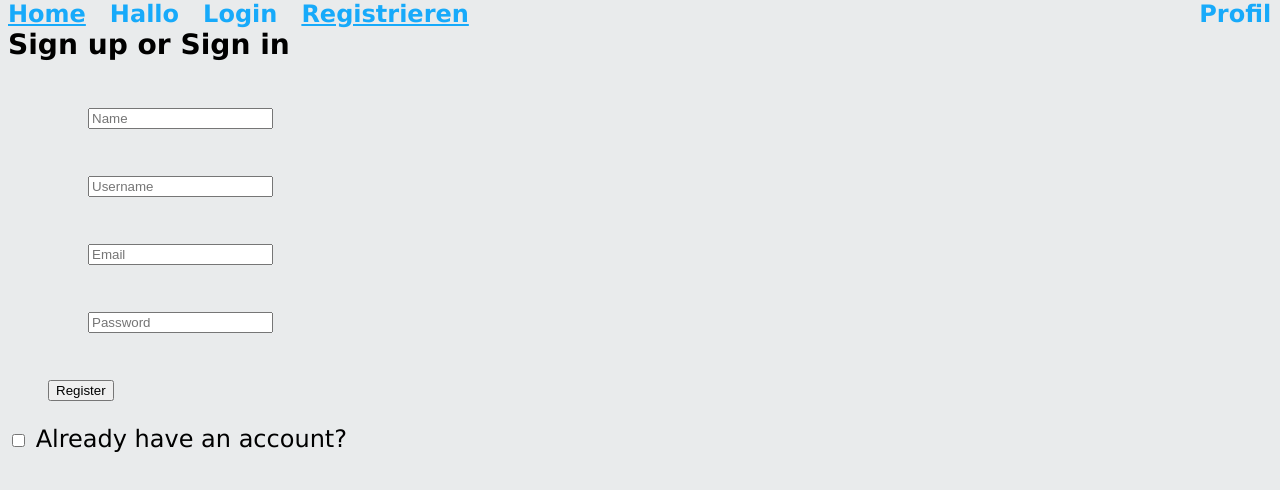
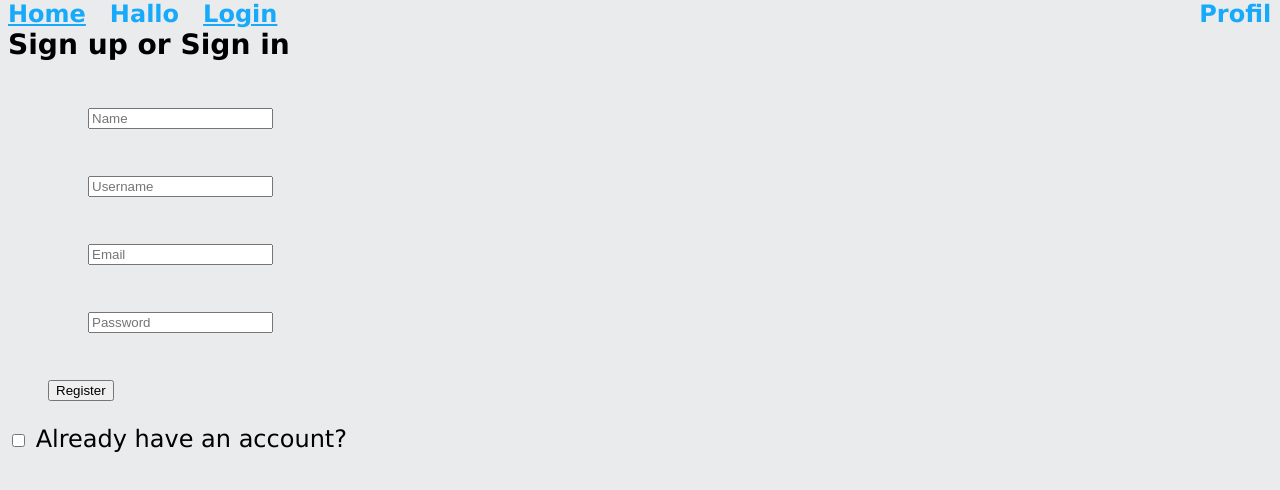
Before and after one commit to markhill343/chirper, a Vue app: page /register in a window 1280 px wide. Shown: the top 490 px of the page. Built offline with nearby package versions, Linux system fonts and the light colour scheme.

Commit message:
cleaned up

```diff
--- a/src/App.vue
+++ b/src/App.vue
@@ -24,16 +24,9 @@ const router = Router(),
       </li>
       <li :class="storeUser">
         <router-link
-          to="/login"
-          :class="{ 'router-link-active': isActive('/login') }"
-          >Login</router-link
-        >
-      </li>
-      <li :class="storeUser">
-        <router-link
           to="/register"
           :class="{ 'router-link-active': isActive('/register') }"
-          >Registrieren</router-link
+          >Login</router-link
         >
       </li>
     </ul>
--- a/src/views/ViewRegister.vue
+++ b/src/views/ViewRegister.vue
@@ -10,42 +10,6 @@ import StoreSession from "../store/StoreSession";
 import StoreUser from "../store/StoreUser";
 import StoreConfig from "../store/StoreConfig";
 import defaultAccount from "../model/defaultAccount";
-
-const router = Router(),
-  storeSession = StoreSession(),
-  session = storeSession.session,
-  storeUser = StoreUser(),
-  user = storeUser,
-  errorMessage = computed(() => session.errorMessage?.message);
-
-const storeConfig = StoreConfig(),
-  config = storeConfig.config,
-  paths = config.paths,
-  reset = () => {
-    storeSession.reset();
-    Object.assign(defaultAccount());
-  };
-
-const register3 = async () => {
-  const response = await fetch("http://localhost:8080/register", {
-    method: "POST",
-    headers: {
-      "Content-Type": "application/json",
-    },
-    body: JSON.stringify(document.getElementById("Name") as HTMLInputElement),
-  });
-};
-
-const doRegister = async () => {
-  console.log("hi");
-  const namee = document.getElementById("namee") as HTMLInputElement,
-    username = document.getElementById("Username") as HTMLInputElement,
-    mail = document.getElementById("Email") as HTMLInputElement,
-    password = document.getElementById("Password") as HTMLInputElement,
-    data = { namee, username, mail, password };
-  console.log(namee);
-  register3();
-};
 </script>
 
 <template>
```
Also changed, not shown: 1 other file (tests, documents, lock files or other folders).
